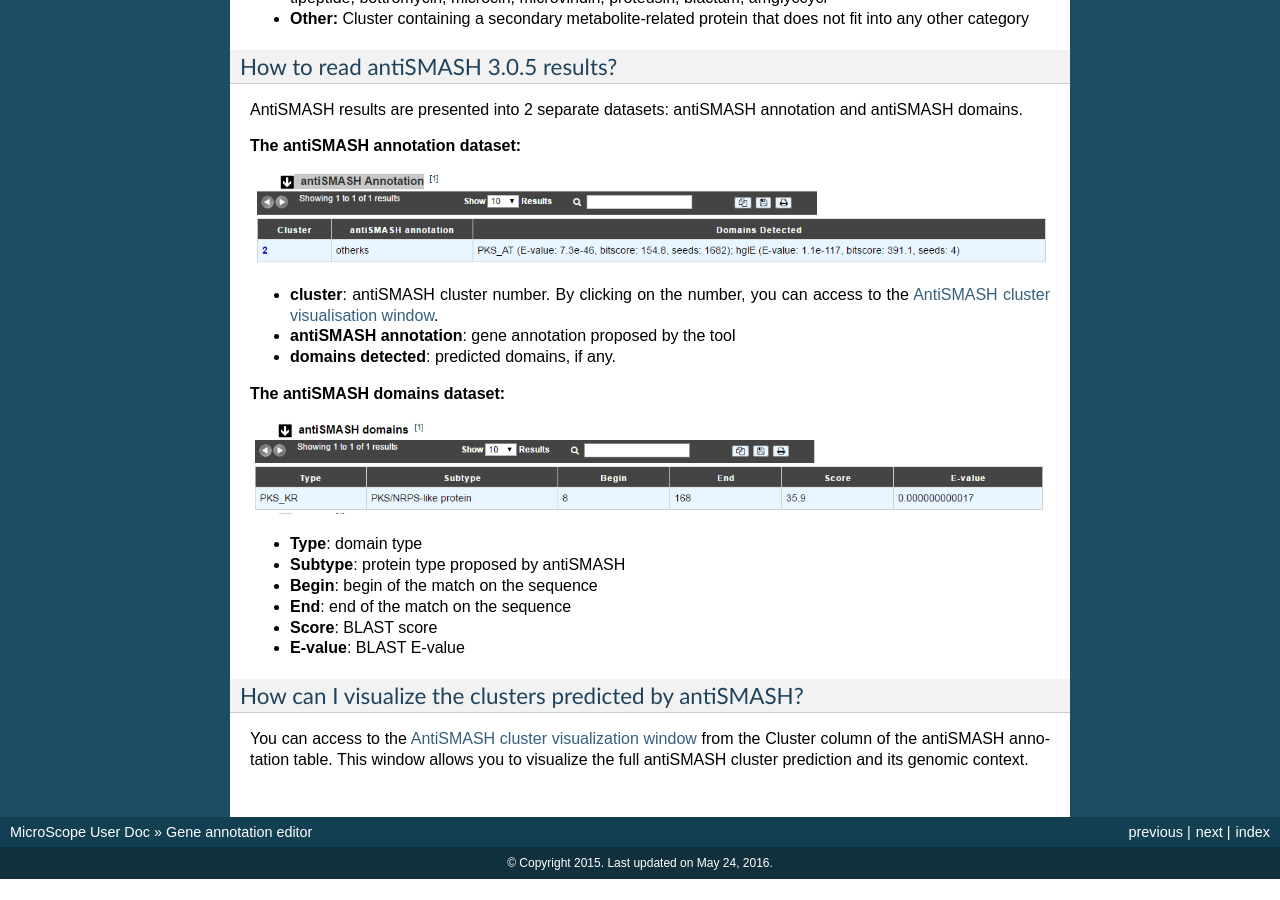
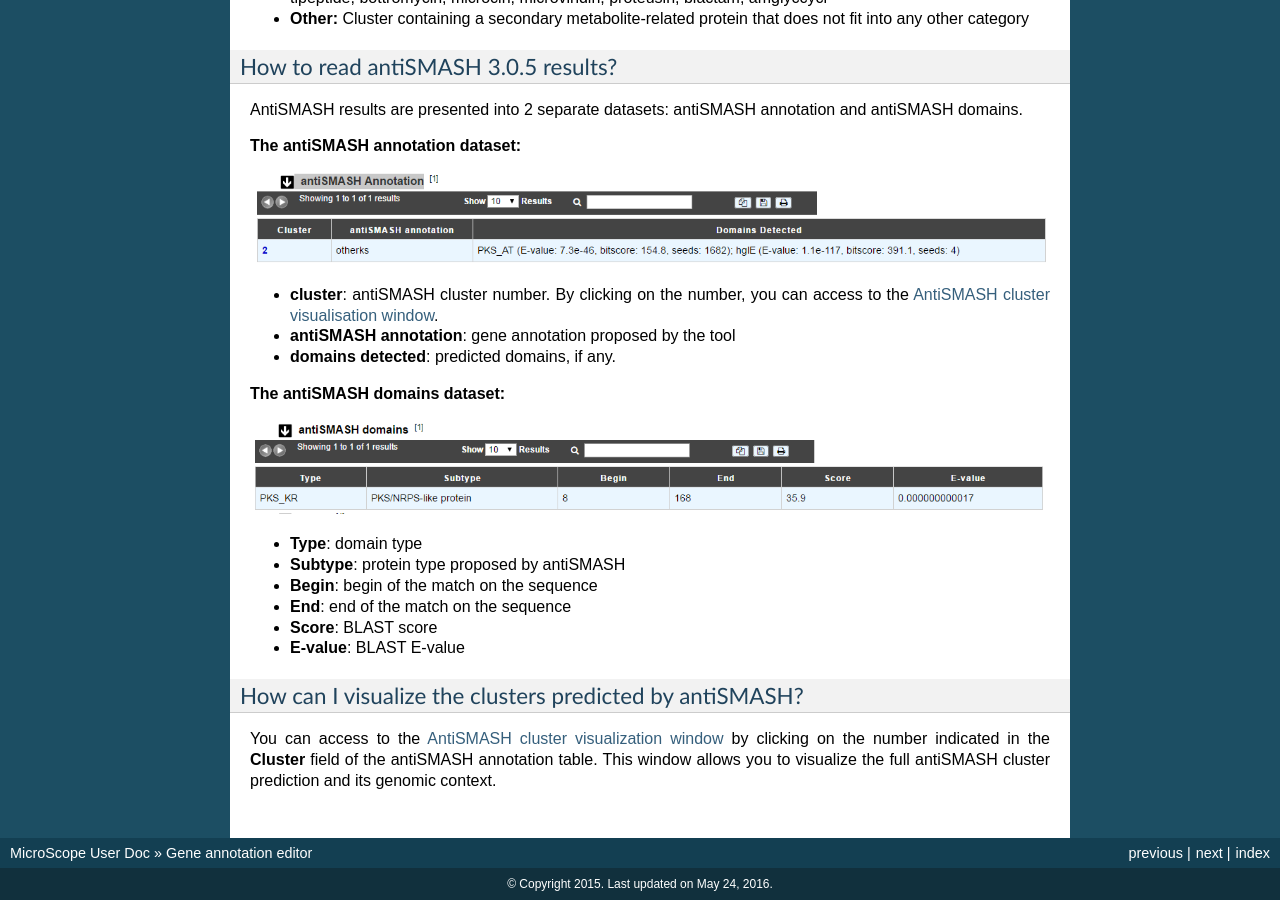
Before and after one commit to labgem/microscope-user-doc, a Sphinx documentation site: the page built from docs/content/mage/info.rst, in a window 1280 px wide and 900 px high, scrolled down 27728 px. Built offline with Sphinx 7.4.7, drawn with Linux system fonts in a browser that asks for light colours; formulas are drawn with MathJax 3; before the commit the page ends 28607 px from its top, so only the background shows below that.

Commit message:
Update info.rst

```diff
--- a/docs/content/mage/info.rst
+++ b/docs/content/mage/info.rst
@@ -1129,5 +1129,5 @@
 How can I visualize the clusters predicted by antiSMASH?
 --------------------------------------------------------
 
-You can access to the `AntiSMASH cluster visualization window <https://microscope.readthedocs.io/en/latest/content/metabolism/domainviewer>`_ from the Cluster column of the antiSMASH annotation table.
+You can access to the `AntiSMASH cluster visualization window <https://microscope.readthedocs.io/en/latest/content/metabolism/domainviewer>`_ by clicking on the number indicated in the **Cluster** field of the antiSMASH annotation table.
 This window allows you to visualize the full antiSMASH cluster prediction and its genomic context.
```
